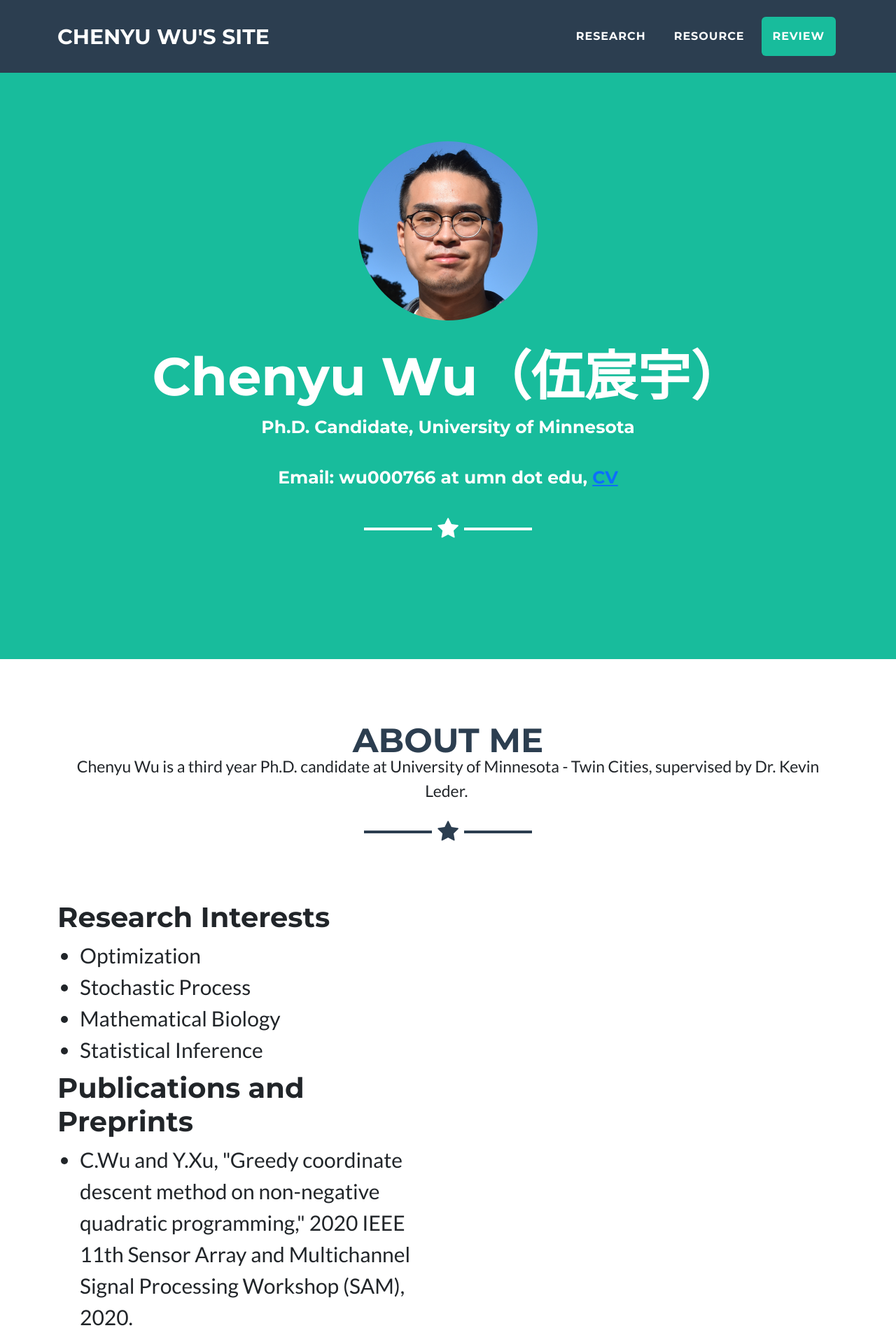
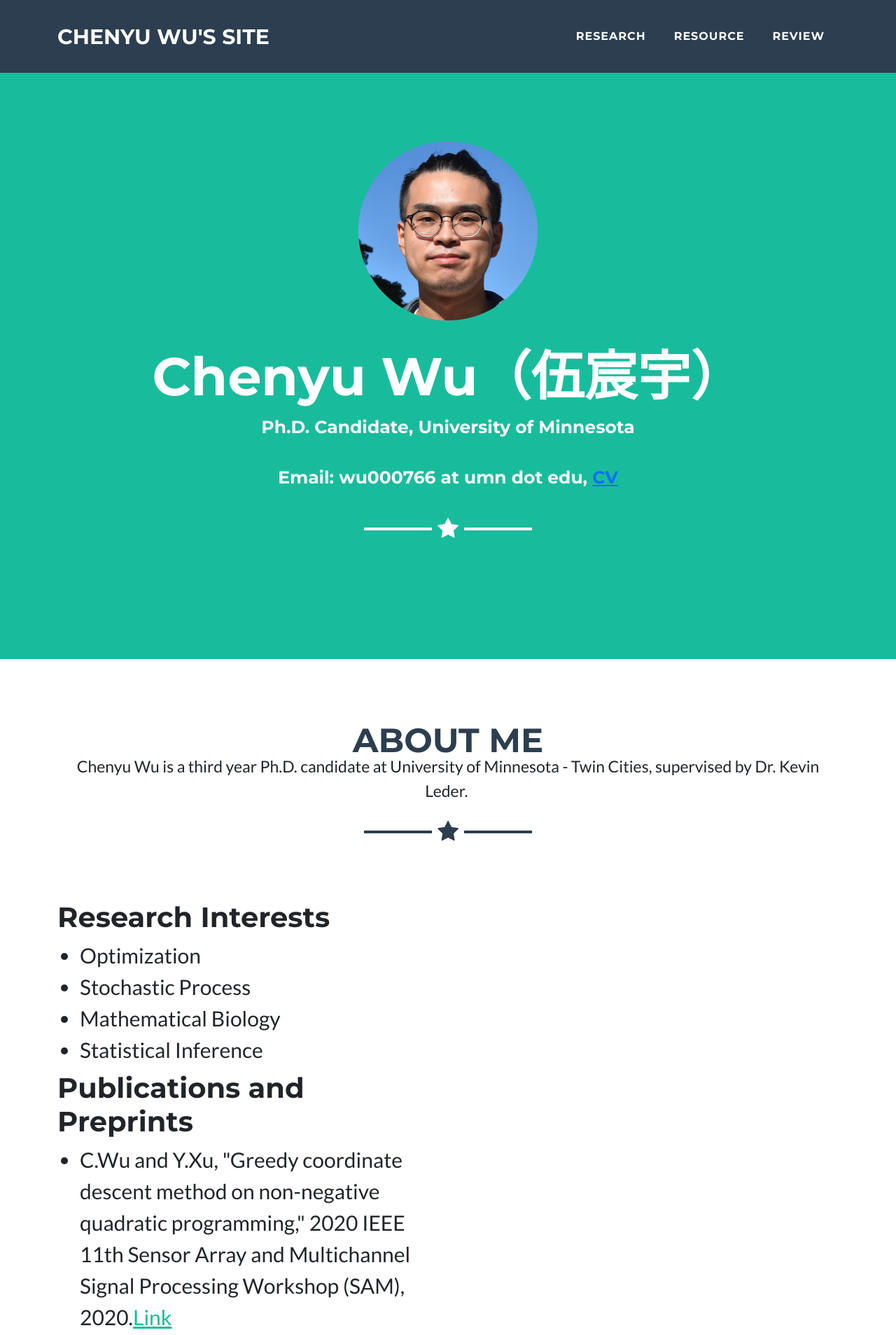
Before and after one commit to chenyuwu233/chenyuwu233.github.io, a plain HTML site: page index.html in a window 1280 px wide. Shown: the top 1908 px of the page at 70% size. Drawn offline with Linux system fonts and the light colour scheme.

Commit message:
Update link

```diff
--- a/index.html
+++ b/index.html
@@ -18,7 +18,7 @@
                 <ul class="navbar-nav ms-auto">
                     <li class="nav-item mx-0 mx-lg-1"><a class="nav-link py-3 px-0 px-lg-3 rounded" href="#portfolio">rESEARCH</a></li>
                     <li class="nav-item mx-0 mx-lg-1"><a class="nav-link py-3 px-0 px-lg-3 rounded" href="#about">rESOURCE</a></li>
-                    <li class="nav-item mx-0 mx-lg-1"><a class="nav-link py-3 px-0 px-lg-3 rounded" href="#contact">rEVIEW</a></li>
+                    <li class="nav-item mx-0 mx-lg-1"><a class="nav-link py-3 px-0 px-lg-3 rounded" href="">rEVIEW</a></li>
                 </ul>
             </div>
         </div>
@@ -50,7 +50,7 @@
                     </ul>
                     <h1>Publications and Preprints</h1>
                     <ul>
-                        <li style="font-size: 30px;">C.Wu and Y.Xu, "Greedy coordinate descent method on non-negative quadratic programming," 2020 IEEE 11th Sensor Array and Multichannel Signal Processing Workshop (SAM), 2020.</li>
+                        <li style="font-size: 30px;">C.Wu and Y.Xu, "Greedy coordinate descent method on non-negative quadratic programming," 2020 IEEE 11th Sensor Array and Multichannel Signal Processing Workshop (SAM), 2020.<a href="https://arxiv.org/pdf/2012.05943.pdf">Link</a></li>
                         <li style="font-size: 30px;">Wu, C., Gunnarsson, E.B., Myklebust, E.M., K<span style="color: rgb(32, 33, 34);">öhn-Luque, A., Enserink, J.M., Tadele, D.S., Frigessi, A., Foo, J., Leder, K.,"Using birth-death processes to infer tumor subpopulation structure from live-cell imaging drug screening data," preprint on arXiv.</span></li>
                     </ul>
                 </div>
```
